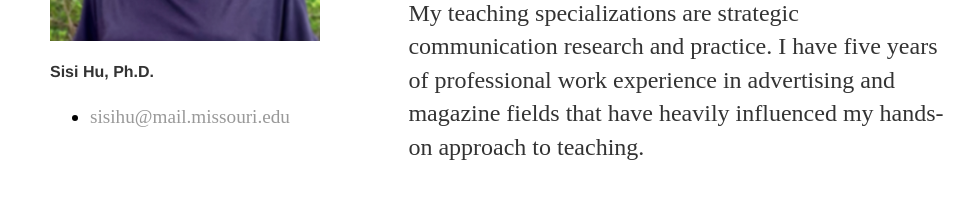
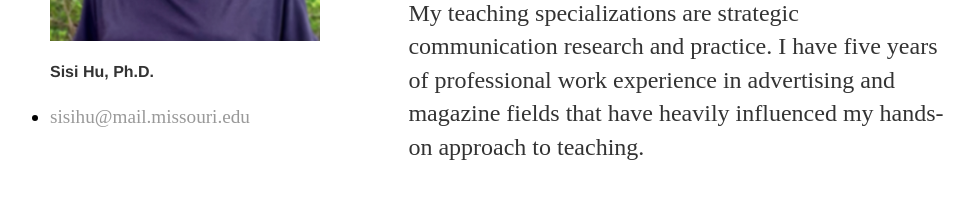
Before and after one commit to sisihuphd/sisihuphd.github.io, a Jekyll site: the page built from index.html, in a window 1280 px wide. Shown: the part 461-660 px from the top of the page, without its empty margins (142-1116 px from the left). Built offline with Jekyll 4.4.1, drawn with Linux system fonts in a browser that asks for light colours.

Commit message:
Update main.css

```diff
--- a/css/main.css
+++ b/css/main.css
@@ -47,6 +47,8 @@ ul.posts li {
 ul {
     font-size: 1.2em;
     line-height: 1.5em;
+    padding:0px;
+    marging:0px;
 }
 
 .imgbox {
```
